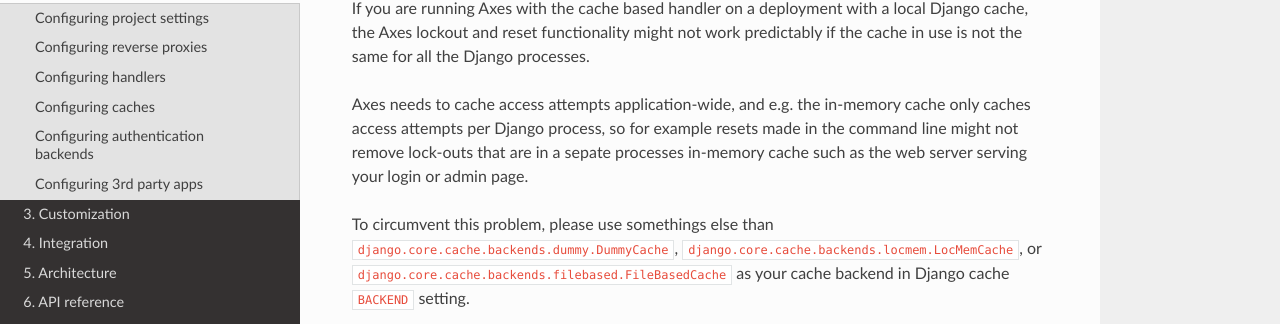
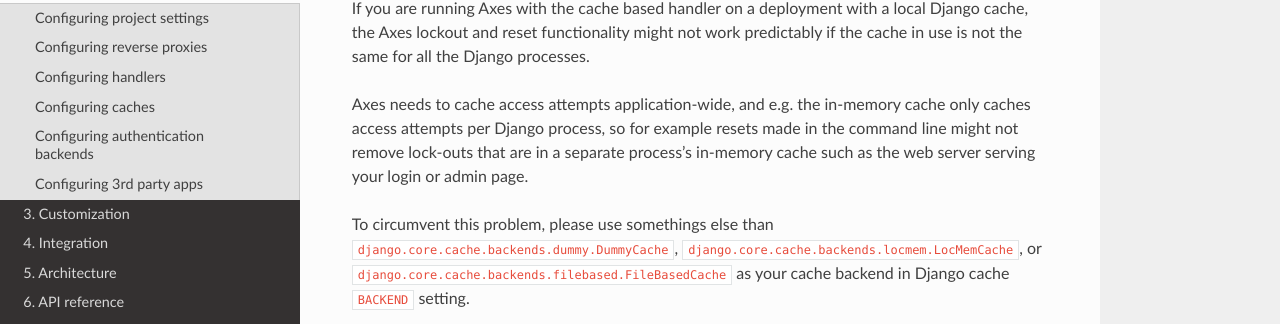
Before and after one commit to jazzband/django-axes, a Sphinx documentation site: the page built from docs/4_configuration.rst, in a window 1280 px wide and 900 px high, scrolled down 3645 px. Shown: the part 163-487 px from the top of the window. Built offline with Sphinx 7.4.7 and the Read the Docs theme 2.0.0, drawn with Linux system fonts in a browser that asks for light colours; pages that are not in the unit, such as notebooks, are missing from menus; the version number could not be read and is left out; some of the changed text lies outside the part shown.

Commit message:
Fix typos in 4_configuration.rst

```diff
--- a/docs/4_configuration.rst
+++ b/docs/4_configuration.rst
@@ -183,8 +183,8 @@
 
 Axes needs to cache access attempts application-wide, and e.g. the
 in-memory cache only caches access attempts per Django process, so for example
-resets made in the command line might not remove lock-outs that are in a sepate
-processes in-memory cache such as the web server serving your login or admin page.
+resets made in the command line might not remove lock-outs that are in a separate
+process's in-memory cache such as the web server serving your login or admin page.
 
 To circumvent this problem, please use somethings else than
 ``django.core.cache.backends.dummy.DummyCache``,
```
Also changed, not shown: other parts of docs/4_configuration.rst (+1 -1 lines).
